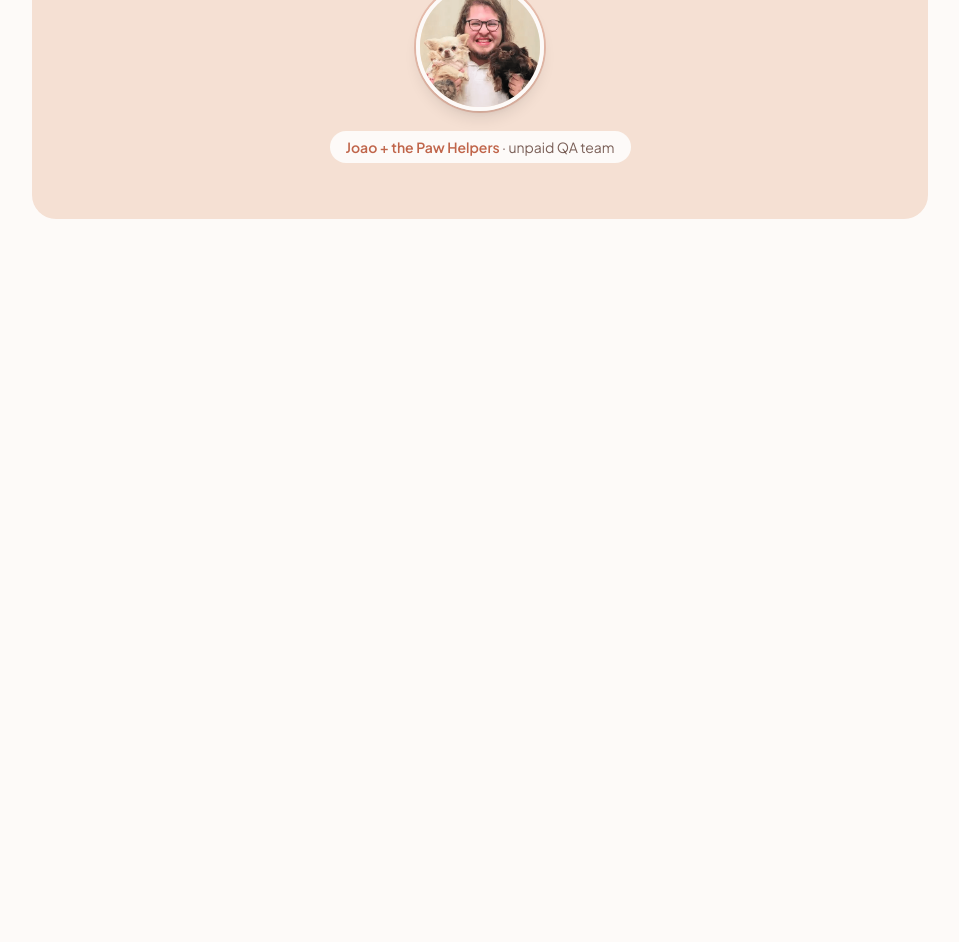
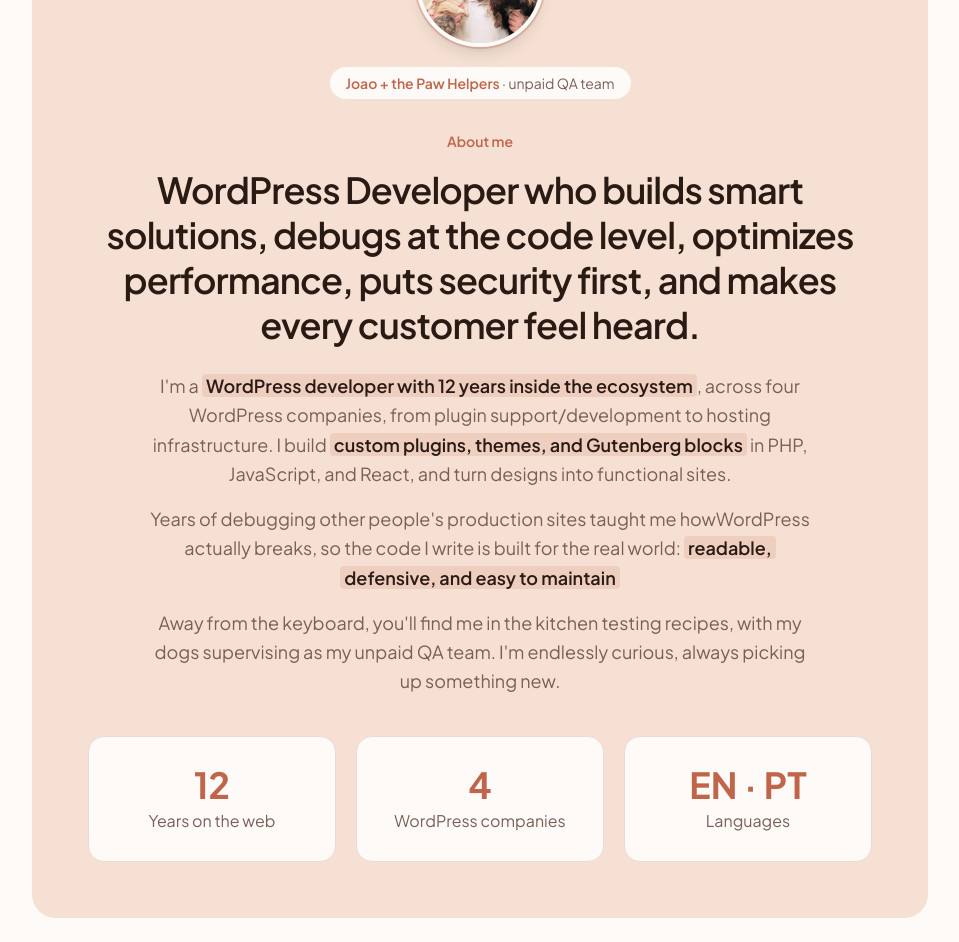
Before and after one commit to joaovictorangeline/joaoangeline-site, a Next.js app in the folder web/: page / in a window 1280 px wide. Shown: the part 1560-2502 px from the top of the page, without its empty margins (160-1119 px from the left). Before the commit the page ends 1859 px from the top, so only its background shows below. Built offline with nearby package versions, Linux system fonts and the light colour scheme.

Commit message:
feat(web) finalize About section copy, highlights, and stats

```diff
--- a/web/src/components/About.tsx
+++ b/web/src/components/About.tsx
@@ -1,4 +1,5 @@
 import Image from "next/image";
+import type { ReactNode } from "react";
 
 const stats = [
     { value: "12", label: "Years on the web" },
@@ -6,9 +7,17 @@ const stats = [
     { value: "EN · PT", label: "Languages" },
 ];
 
+function Mark({children} : { children: ReactNode }) {
+    return(
+        <mark className="rounded bg-terracotta/15 px-1 font-semibold text-ink [box-decoration-break:clone]">
+            {children}
+        </mark>
+    )
+}
+
 export default function About() {
     return(
-        <section id="about" className="scroll-mt-24 px-4 pt-16 pb-20 md:pt-28">
+        <section id="about" className="scroll-mt-24 px-4 pt-2 pb-6 md:pt-12">
             <div className="mx-auto max-w-4xl rounded-3xl bg-blush p-6 text-center sm:p-10 md:p-14">
                 {/* Avatar */}
                 <div className="mx-auto h-24 w-24 overflow-hidden rounded-full border-4 border-cream shadow-lg ring-2 ring-terracotta/30 md:h-32 md:w-32">
@@ -28,6 +37,42 @@ export default function About() {
                     </span>{" "}
                     · unpaid QA team
                 </p>
+
+                {/* Headline */}
+                <p className="mt-8 text-sm font-semibold text-terracotta">
+                    About me
+                </p>
+                <h2 className="mt-4 text-2xl font-semibold leading-tight tracking-tight text-ink sm:text-3xl md:text-4xl">
+                    WordPress Developer who builds smart solutions, debugs at the code level, optimizes performance, puts security first, and makes every customer feel heard.
+                </h2>
+
+                {/* Body copy */}
+                <div className="mx-auto mt-6 max-w-2xl space-y-4 text-left text-base leading-relaxed text-muted md:text-center md:text-lg">
+
+                    <p>
+                        I&apos;m a <Mark>WordPress developer with{" "}12 years inside the ecosystem</Mark>, across four WordPress companies, from plugin support/development to hosting infrastructure. I build{" "}<Mark>custom plugins, themes, and Gutenberg blocks</Mark> in PHP, JavaScript, and React, and turn designs into functional sites.
+                    </p>
+                    <p>
+                        Years of debugging other people&apos;s production sites taught me howWordPress actually breaks, so the code I write is built for the real world: <Mark>readable, defensive, and easy to maintain</Mark>
+                    </p>
+                    <p>
+                         Away from the keyboard, you&apos;ll find me in the kitchen testing recipes, with my dogs supervising as my unpaid QA team. I&apos;m endlessly curious, always picking up something new.
+                    </p>
+
+                </div>
+
+                {/* Stats */}
+                <dl className="mt-10 grid grid-cols-3 gap-3 sm:gap-5">
+                    {stats.map((stat) =>
+                        <div key={stat.label} className="rounded-2xl border border-line bg-cream px-2 py-5 sm:py-7">
+                            <dt className="sr-only">{stat.label}</dt>
+                            <dd className="text-2xl font-bold text-terracotta sm:text-4xl"> {stat.value}</dd>
+                            <p className="mt-1 text-xs text-muted sm:text-base" aria-hidden="true">
+                                {stat.label}
+                            </p>
+                        </div>
+                    )}
+                </dl>
             </div>
         </section>
     )
```
